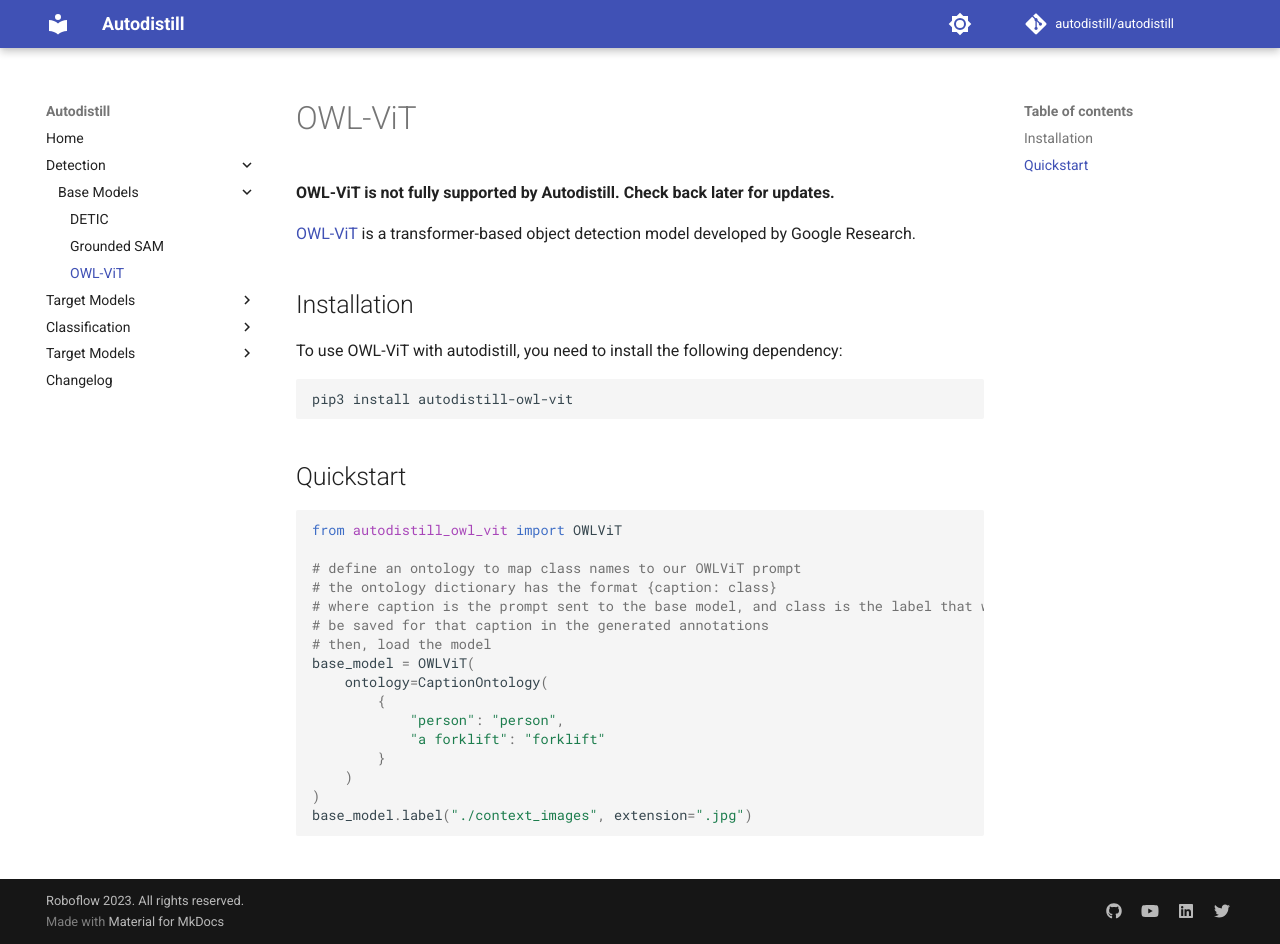
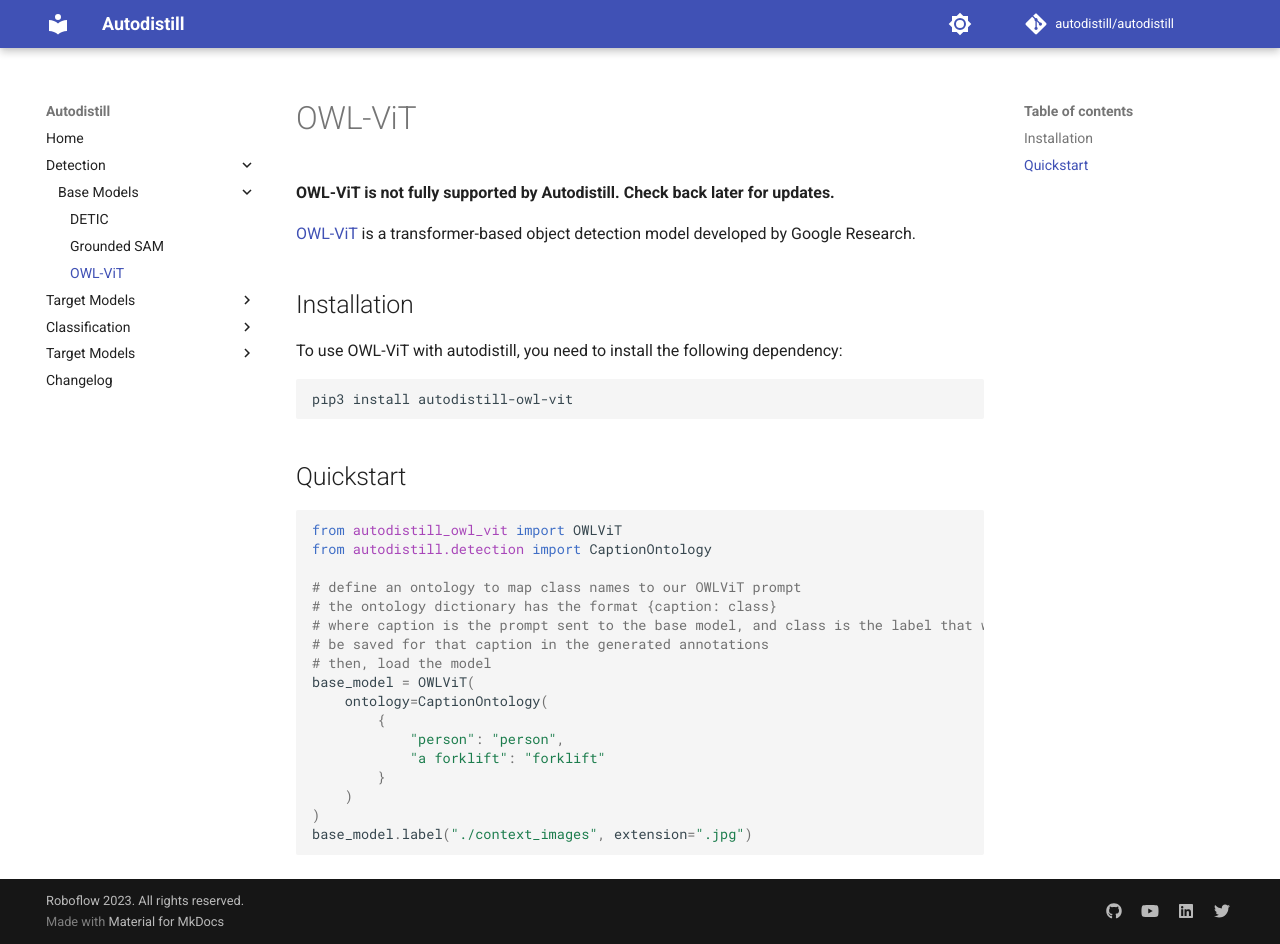
Before and after one commit to autodistill/autodistill, an MkDocs documentation site: the page built from docs/base_models/owlvit.md, in a window 1280 px wide and 944 px high. Built offline with MkDocs 1.6.1 and Material for MkDocs 9.7.7, drawn with Linux system fonts in a browser that asks for light colours; comment, search, counter and statistics services are not loaded.

Commit message:
fix import

````diff
--- a/docs/base_models/owlvit.md
+++ b/docs/base_models/owlvit.md
@@ -17,6 +17,7 @@
 
 ```python
 from autodistill_owl_vit import OWLViT
+from autodistill.detection import CaptionOntology
 
 # define an ontology to map class names to our OWLViT prompt
 # the ontology dictionary has the format {caption: class}
````
